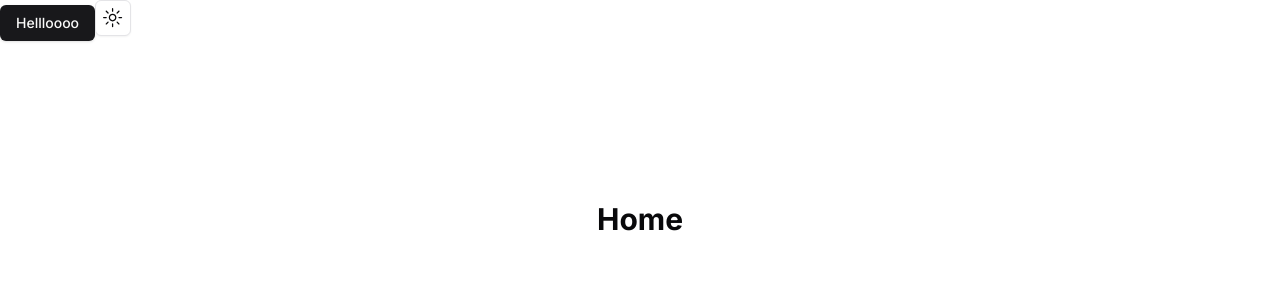
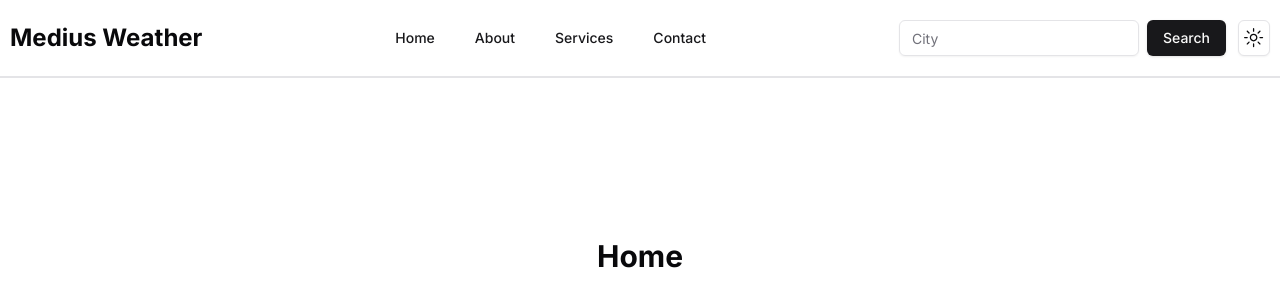
Before and after one commit to frustrated018/jobtask-medius-weatherapp, a Next.js app: page / in a window 1280 px wide. Shown: the top 306 px of the page. Built offline with nearby package versions, Linux system fonts and the light colour scheme.

Commit message:
Created basic navbar

```diff
--- a/src/components/custom/Navbar.tsx
+++ b/src/components/custom/Navbar.tsx
@@ -1,12 +1,42 @@
-import { Button } from "@/components/ui/button";
+import { Button, buttonVariants } from "@/components/ui/button";
 import { ThemeToggle } from "../theme-toggle";
+import { Input } from "@/components/ui/input";
+
+import Link from "next/link";
 
 const Navbar = () => {
   return (
-    <div>
-      <Button>Hellloooo</Button>
-      <ThemeToggle />
-    </div>
+    <nav className="py-5 px-2.5 flex justify-between items-center w-full border-b-2">
+      <Link href={"/"} className="text-lg xl:text-2xl font-bold">
+        Medius Weather
+      </Link>
+
+      <div className="flex items-center gap-2">
+        <Link href={"/"} className={buttonVariants({ variant: "link" })}>
+          Home
+        </Link>
+        <Link href={"/about"} className={buttonVariants({ variant: "link" })}>
+          About
+        </Link>
+        <Link
+          href={"/services"}
+          className={buttonVariants({ variant: "link" })}
+        >
+          Services
+        </Link>
+        <Link href={"/contact"} className={buttonVariants({ variant: "link" })}>
+          Contact
+        </Link>
+      </div>
+
+      <div className="flex items-center gap-3">
+        <div className="flex w-full max-w-sm items-center space-x-2">
+          <Input type="text" placeholder="City" />
+          <Button type="submit">Search</Button>
+        </div>
+        <ThemeToggle />
+      </div>
+    </nav>
   );
 };
 
```
